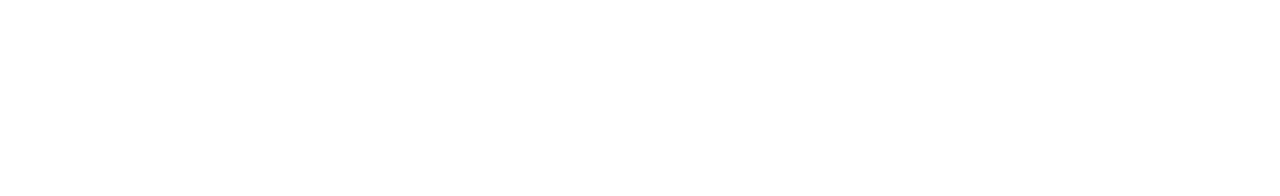
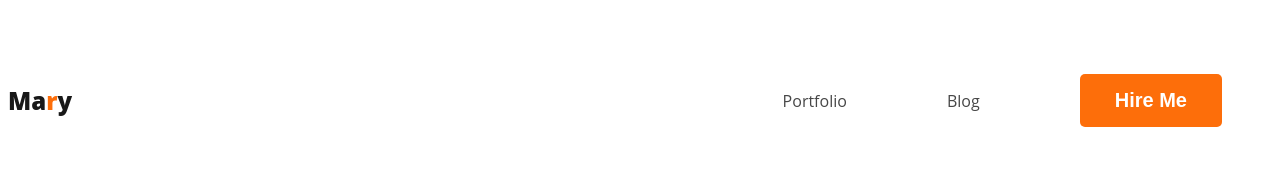
Before and after one commit to emonpappu17/web-developer-portfolio, a plain HTML site: page index.html in a window 1280 px wide. Drawn offline with Linux system fonts and the light colour scheme.

Commit message:
added nav

```diff
--- a/index.html
+++ b/index.html
@@ -4,8 +4,26 @@
     <meta charset="UTF-8">
     <meta name="viewport" content="width=device-width, initial-scale=1.0">
     <title>Web Developer Portfolio</title>
+    <link rel="stylesheet" href="styles/portfolio.css">
 </head>
 <body>
+    <header>
+        <nav>
+            <h1 class="nav-title">Ma<span class="text-primary">r</span>y</h1>
+            <ul>
+                <li><a href="">Portfolio</a></li>
+                <li><a href="">Blog</a></li>
+                <li><button class="btn-primary">Hire Me</button></li>
+            </ul>
+        </nav>
+
+    </header>
+    <main>
+
+    </main>
+    <footer>
+
+    </footer>
 
 </body>
 </html>
--- /dev/null
+++ b/styles/portfolio.css
@@ -0,0 +1,41 @@
+/* common shared styles */
+body{
+    font-family: 'Lato',sans-serif;
+    font-family: 'Open sans',sans-serif;
+}
+.text-primary{
+    color: #FD6E0A;
+}
+.btn-primary{
+    border-radius: 5px;
+    background: #FD6E0A;
+    border: 0;
+    color: white;
+    font-size: 20px;
+    font-weight: 700;
+    padding: 15px 35px;
+
+}
+/* nav related styles */
+nav{
+    display: flex;
+    justify-content: space-between;
+    align-items: center;
+}
+.nav-title{
+    color: #181818;
+    font-weight: 800;
+
+}
+nav > ul{
+    display: flex;
+    align-items: center;
+}
+nav li{
+    list-style: none;
+    margin: 50px;
+}
+nav a{
+    text-decoration: none;
+    color: #474747;
+}
```
